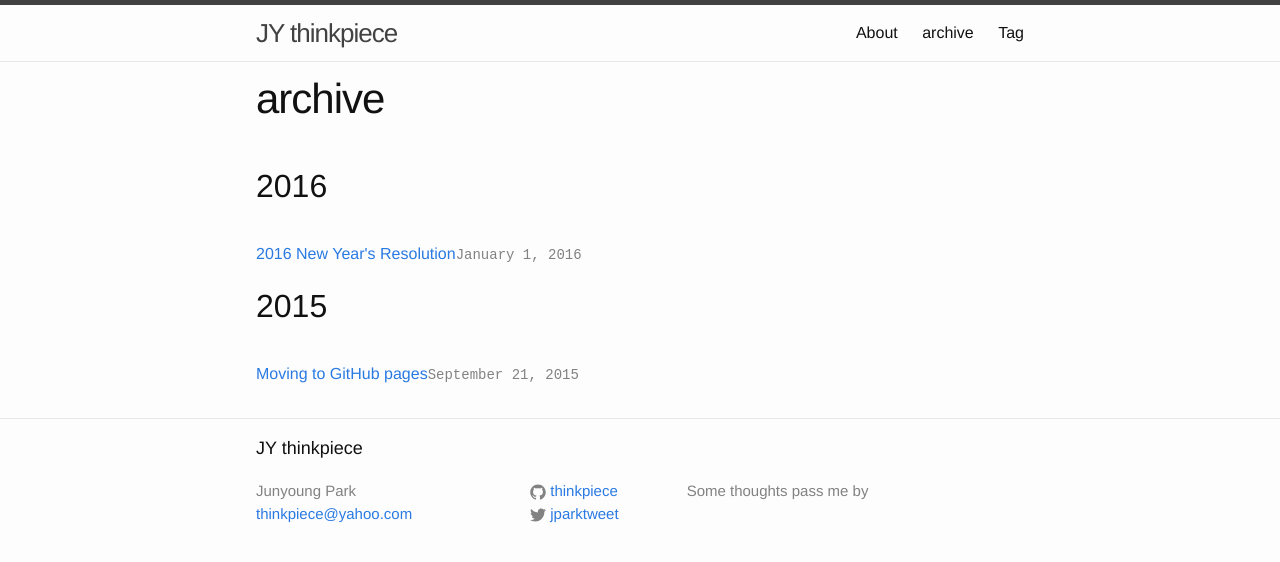
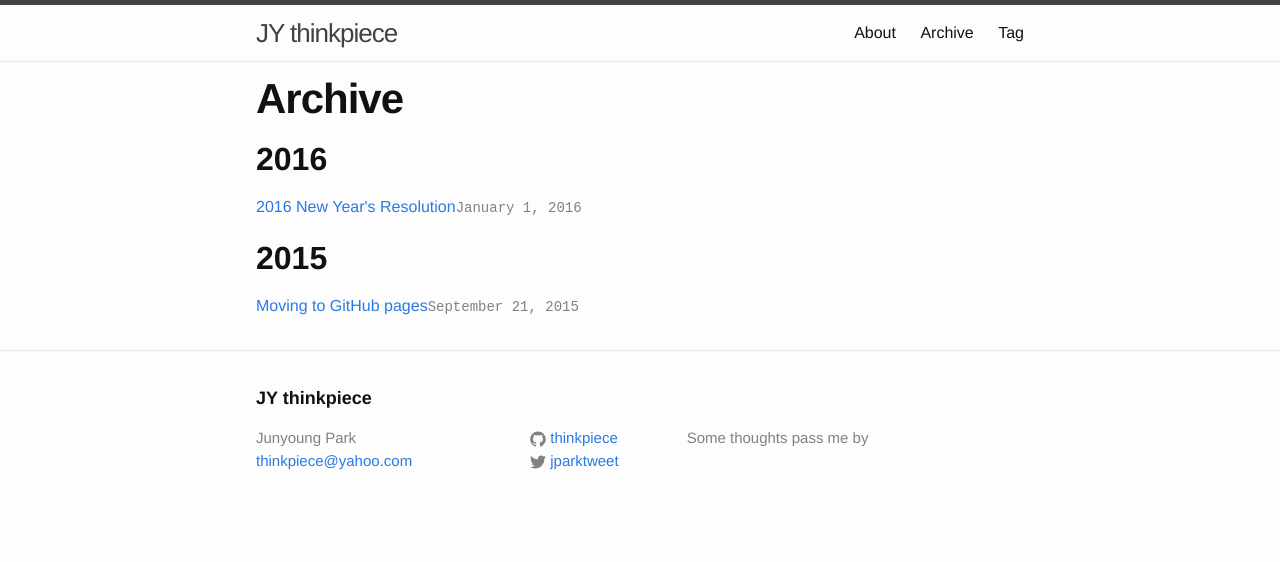
Before and after one commit to thinkpiece/thinkpiece.github.com, a Jekyll site: the page built from archive.html, in a window 1280 px wide. Shown: the top 562 px of the page. Built offline with Jekyll 4.4.1, drawn with Linux system fonts in a browser that asks for light colours.

Commit message:
header style revised

```diff
--- a/_sass/_base.scss
+++ b/_sass/_base.scss
@@ -95,7 +95,27 @@ a {
  * Headings
  */
 h1, h2, h3, h4, h5, h6 {
-    font-weight: 300;
+    margin-bottom: 1rem;
+    font-weight: bold;
+    line-height: 1.25;
+    text-rendering: optimizeLegibility;
+}
+
+h1 {
+    font-size: 1.8rem;
+}
+
+h2 {
+    margin-top: 1.2rem;
+    font-size: 1.4rem;
+}
+
+h3 {
+    font-size: 1.2rem;
+}
+
+h4, h5, h6 {
+    font-size: 1rem;
 }
 
 h3 a, h4 a, h5 a {
--- a/archive.html
+++ b/archive.html
@@ -1,6 +1,6 @@
 ---
 layout: page
-title: archive
+title: Archive
 permalink: /archive/
 ---
 
```
